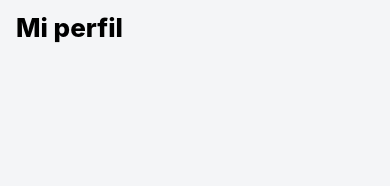
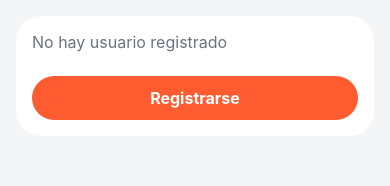
Before and after one commit to smotato/ReservasClasesIngles, a React Native app: screen /PerfilTab in a window 390 px wide. Shown: the top 186 px of the page. Built offline with nearby package versions, Linux system fonts and the light colour scheme.

Commit message:
se agrega funcionalidad de sección de perfil

```diff
--- /dev/null
+++ b/src/components/RegistrarPerfil.js
@@ -0,0 +1,90 @@
+import { View, Text, TextInput, Pressable, StyleSheet, Alert } from "react-native";
+import React, { useState } from "react";
+import { colors, spacing, radius, typography } from "../theme";
+
+export default function RegistrarPerfil({ onGuardar }) {
+  const [nombre, setNombre] = useState("");
+  const [email, setEmail] = useState("");
+  const [telefono, setTelefono] = useState("");
+
+  const handleGuardar = () => {
+    if (!nombre.trim()) {
+      Alert.alert("Campo requerido", "El nombre es obligatorio.");
+      return;
+    }
+    if (!email.trim()) {
+      Alert.alert("Campo requerido", "El email es obligatorio.");
+      return;
+    }
+
+    onGuardar({ nombre, email, telefono });
+    Alert.alert("Perfil guardado", "Tu información se ha registrado correctamente.");
+  };
+
+  return (
+    <View style={styles.card}>
+      <Text style={styles.titulo}>Registro de usuario</Text>
+
+      <TextInput
+        placeholder="Nombre"
+        value={nombre}
+        onChangeText={setNombre}
+        style={styles.input}
+        placeholderTextColor={colors.textMuted}
+      />
+      <TextInput
+        placeholder="Email"
+        value={email}
+        onChangeText={setEmail}
+        style={styles.input}
+        placeholderTextColor={colors.textMuted}
+      />
+      <TextInput
+        placeholder="Teléfono"
+        value={telefono}
+        onChangeText={setTelefono}
+        style={styles.input}
+        placeholderTextColor={colors.textMuted}
+      />
+
+      <Pressable style={styles.boton} onPress={handleGuardar}>
+        <Text style={styles.botonTexto}>Guardar perfil</Text>
+      </Pressable>
+    </View>
+  );
+}
+
+const styles = StyleSheet.create({
+  card: {
+    backgroundColor: colors.surface,
+    borderRadius: radius.lg,
+    padding: spacing.lg,
+    gap: spacing.md,
+  },
+  titulo: {
+    ...typography.title,
+    fontSize: 20,
+    marginBottom: spacing.md,
+  },
+  input: {
+    borderWidth: 1,
+    borderColor: colors.borderSoft,
+    borderRadius: radius.md,
+    paddingVertical: spacing.sm,
+    paddingHorizontal: spacing.md,
+    color: colors.text,
+    fontSize: 14,
+    marginBottom: spacing.md,
+  },
+  boton: {
+    backgroundColor: colors.buttons,
+    borderRadius: radius.lg,
+    paddingVertical: spacing.md,
+    alignItems: "center",
+  },
+  botonTexto: {
+    color: colors.surface,
+    fontWeight: "700",
+    fontSize: 16,
+  },
+});
--- /dev/null
+++ b/src/context/PerfilContext.js
@@ -0,0 +1,31 @@
+import React, { createContext, useMemo, useCallback } from 'react';
+import useAlmacenamiento from '../hooks/useAlmacenamiento';
+
+const CLAVE_PERFIL = '@perfil_usuario';
+
+export const PerfilContext = createContext(null);
+
+export function PerfilProvider({ children }) {
+  const [perfil, setPerfil, listo] = useAlmacenamiento(CLAVE_PERFIL, null);
+  const cargando = !listo;
+
+  const registrarPerfil = useCallback((nuevoPerfil) => {
+    setPerfil(nuevoPerfil);
+  }, [setPerfil]);
+
+  const editarPerfil = useCallback((updates) => {
+    if (!perfil) return;
+    setPerfil({ ...perfil, ...updates });
+  }, [perfil, setPerfil]);
+
+  const value = useMemo(
+    () => ({ perfil, cargando, registrarPerfil, editarPerfil }),
+    [perfil, cargando, registrarPerfil, editarPerfil]
+  );
+
+  return (
+    <PerfilContext.Provider value={value}>
+      {children}
+    </PerfilContext.Provider>
+  );
+}
--- a/src/context/ReservasContext.js
+++ b/src/context/ReservasContext.js
@@ -6,7 +6,7 @@ const CLAVE_RESERVAS = '@reservas_ingles';
 
 export const ReservasContext = createContext(null);
 
-export function ReservasProvider({children}) {
+export function ReservasProvider({ children }) {
     const [reservas, setReservas, listo] = useAlmacenamiento(CLAVE_RESERVAS, []);
     const cargando = !listo;
 
--- /dev/null
+++ b/src/hooks/usePerfil.js
@@ -0,0 +1,11 @@
+import { useContext } from "react";
+import { PerfilContext } from "../context/PerfilContext";
+
+export default function usePerfil() {
+    const contexto = useContext(PerfilContext);
+
+    if (!contexto) {
+        throw new Error("usePerfil debe ser usado dentro de un <PerfilProvider>");
+    }
+    return contexto;
+};
--- a/src/screens/PerfilScreen.js
+++ b/src/screens/PerfilScreen.js
@@ -1,17 +1,117 @@
-import React from 'react';
-import { View, Text, StyleSheet } from 'react-native';
-import { useSafeAreaInsets } from 'react-native-safe-area-context';
-import { colors, spacing, typography } from '../theme';
+import React, { useState } from "react";
+import { View, Text, Pressable, TextInput, Image, StyleSheet } from "react-native";
+import usePerfil from "../hooks/usePerfil";
+import RegistrarPerfil from "../components/RegistrarPerfil";
+import { colors, spacing, radius, typography } from "../theme";
 
 export default function PerfilScreen() {
-  const insets = useSafeAreaInsets();
+  const { perfil, registrarPerfil, editarPerfil } = usePerfil();
+  const [mostrarRegistro, setMostrarRegistro] = useState(false);
+
+  if (!perfil) {
+    return (
+      <View style={styles.pantalla}>
+        {!mostrarRegistro ? (
+          <View style={styles.card}>
+            <Text style={styles.textoVacio}>No hay usuario registrado</Text>
+            <Pressable style={styles.boton} onPress={() => setMostrarRegistro(true)}>
+              <Text style={styles.botonTexto}>Registrarse</Text>
+            </Pressable>
+          </View>
+        ) : (
+          <RegistrarPerfil
+            onGuardar={(nuevoPerfil) => {
+              registrarPerfil(nuevoPerfil);
+              setMostrarRegistro(false);
+            }}
+          />
+        )}
+      </View>
+    );
+  }
+
   return (
-    <View style={[styles.pantalla, { paddingTop: insets.top + spacing.md }]}>
-      <Text style={typography.title}>Mi perfil</Text>
+    <View style={styles.pantalla}>
+      <View style={styles.card}>
+        <Text style={styles.titulo}>Mi Perfil</Text>
+        <Image source={{ uri: "https://i.pravatar.cc/200?img=47" }} style={styles.avatar} />
+        <Text style={styles.label}>Nombre</Text>
+        <Text style={styles.valor}>{perfil.nombre}</Text>
+
+        <Text style={styles.label}>Email</Text>
+        <TextInput
+          style={styles.input}
+          value={perfil.email}
+          onChangeText={(text) => editarPerfil({ email: text })}
+          placeholderTextColor={colors.textMuted}
+        />
+
+        <Text style={styles.label}>Teléfono</Text>
+        <TextInput
+          style={styles.input}
+          value={perfil.telefono}
+          onChangeText={(text) => editarPerfil({ telefono: text })}
+          placeholderTextColor={colors.textMuted}
+        />
+      </View>
     </View>
   );
 }
 
 const styles = StyleSheet.create({
-  pantalla: { flex: 1, backgroundColor: colors.backgroundSoft, paddingHorizontal: spacing.lg },
+  pantalla: {
+    flex: 1,
+    backgroundColor: colors.backgroundSoft,
+    padding: spacing.lg,
+  },
+  avatar: { width: 48, height: 48, borderRadius: 24, backgroundColor: colors.border },
+  card: {
+    backgroundColor: colors.surface,
+    borderRadius: radius.lg,
+    padding: spacing.lg,
+    gap: spacing.md,
+  },
+  titulo: {
+    ...typography.title,
+    fontSize: 22,
+    marginBottom: spacing.md,
+  },
+  textoVacio: {
+    fontSize: 16,
+    color: colors.textMuted,
+    marginBottom: spacing.md,
+  },
+  label: {
+    fontSize: 14,
+    fontWeight: "600",
+    color: colors.textMuted,
+    marginTop: spacing.sm,
+  },
+  valor: {
+    fontSize: 16,
+    fontWeight: "700",
+    color: colors.text,
+    marginBottom: spacing.md,
+  },
+  input: {
+    borderWidth: 1,
+    borderColor: colors.borderSoft,
+    borderRadius: radius.md,
+    paddingVertical: spacing.sm,
+    paddingHorizontal: spacing.md,
+    color: colors.text,
+    fontSize: 14,
+    marginBottom: spacing.md,
+  },
+  boton: {
+    backgroundColor: colors.buttons,
+    borderRadius: radius.lg,
+    paddingVertical: spacing.md,
+    alignItems: "center",
+  },
+  botonTexto: {
+    color: colors.surface,
+    fontWeight: "700",
+    fontSize: 16,
+  },
 });
```
Also changed, not shown: App.js (+3 -9 lines).
